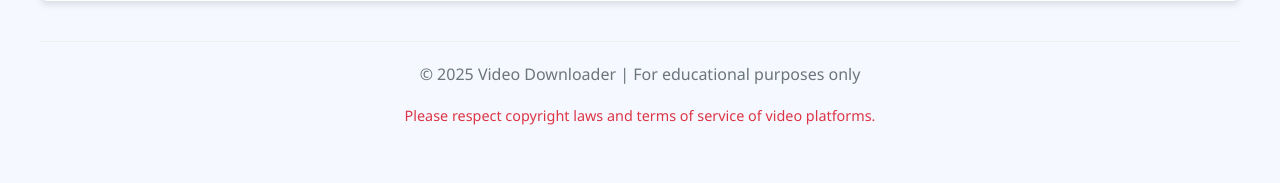
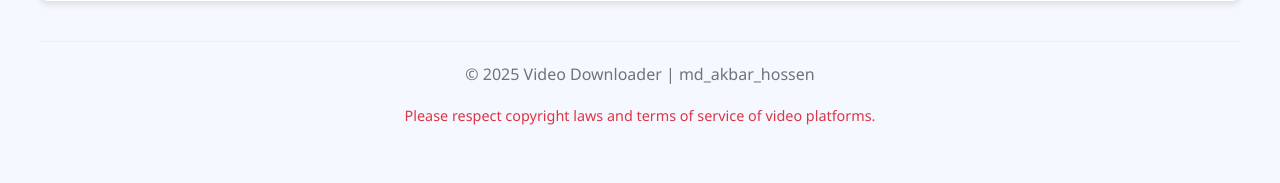
Before and after one commit to Akbar758742/multi_platform_video_downloader, a Flask app: page / in a window 1280 px wide. Shown: the part 908-1091 px from the top of the page. Run offline with Flask 3, Linux system fonts and the light colour scheme; some libraries are stand-ins or nearby versions.

Commit message:
copyright

```diff
--- a/src/templates/index.html
+++ b/src/templates/index.html
@@ -140,7 +140,7 @@
         </section>
 
         <footer>
-            <p>&copy; 2025 Video Downloader | For educational purposes only</p>
+            <p>&copy; 2025 Video Downloader | md_akbar_hossen</p>
             <p class="disclaimer">Please respect copyright laws and terms of service of video platforms.</p>
         </footer>
     </div>
```
